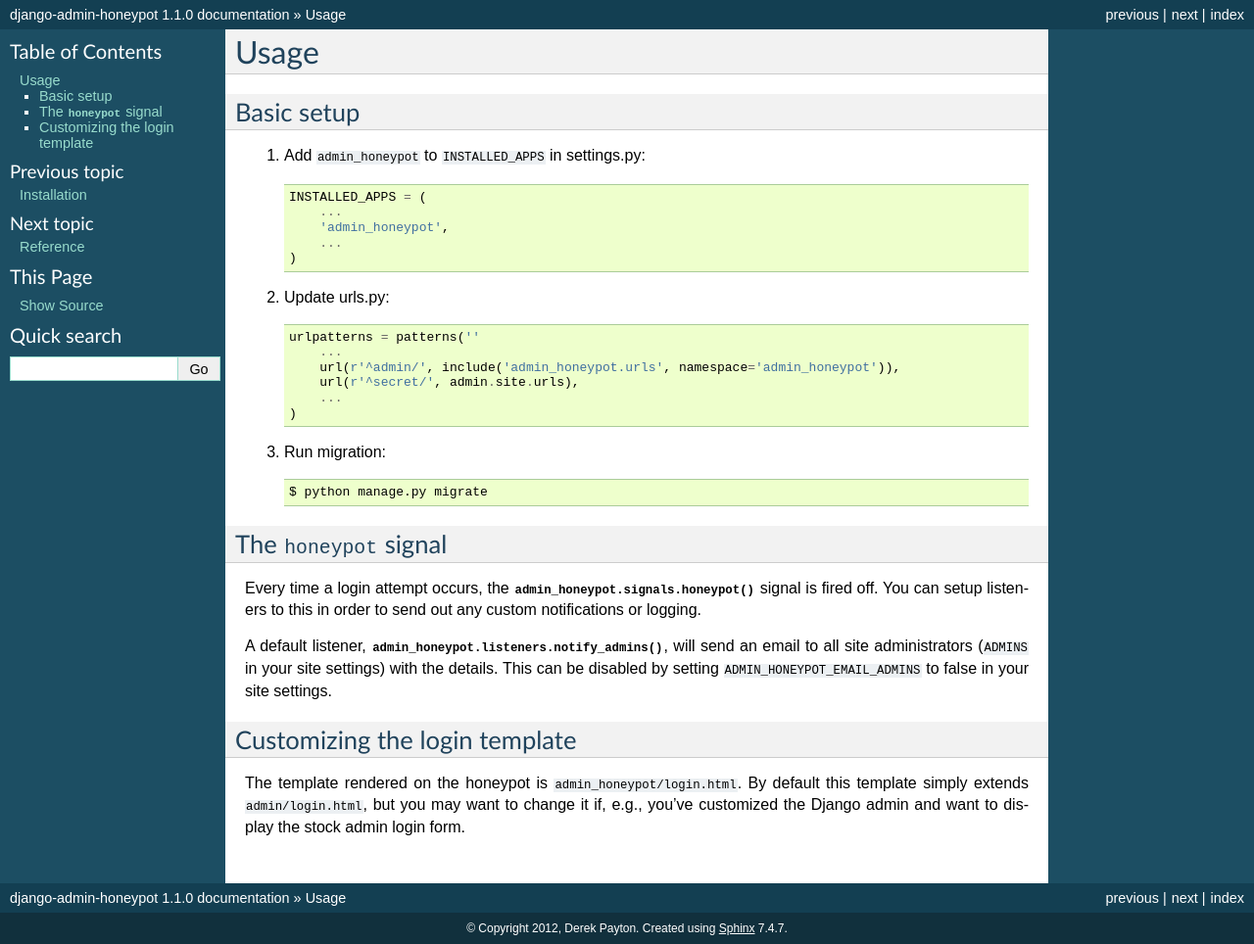
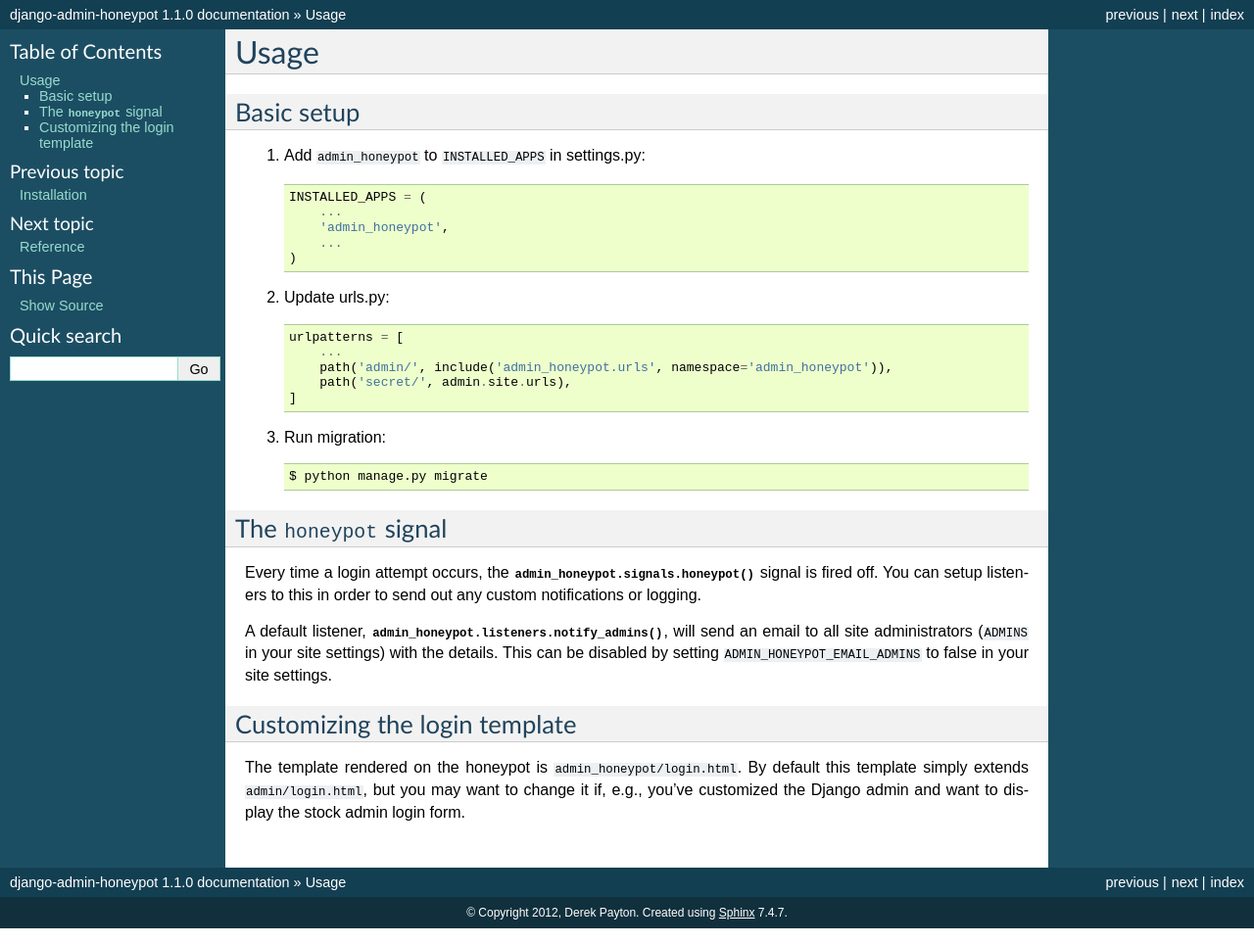
Before and after one commit to dmpayton/django-admin-honeypot, a Sphinx documentation site: the page built from docs/manual/usage.rst, in a window 1280 px wide. Shown: the whole page at 98% size. Built offline with Sphinx 7.4.7, drawn with Linux system fonts in a browser that asks for light colours.

Commit message:
Implements support for Django 3.0

```diff
--- a/docs/manual/usage.rst
+++ b/docs/manual/usage.rst
@@ -15,12 +15,11 @@ Basic setup
 
 2. Update urls.py::
 
-    urlpatterns = patterns(''
+    urlpatterns = [
         ...
-        url(r'^admin/', include('admin_honeypot.urls', namespace='admin_honeypot')),
-        url(r'^secret/', admin.site.urls),
-        ...
-    )
+        path('admin/', include('admin_honeypot.urls', namespace='admin_honeypot')),
+        path('secret/', admin.site.urls),
+    ]
 
 3. Run migration::
 
```
Also changed, not shown: README.rst (+4 -4 lines), .travis.yml, 3 other files.
